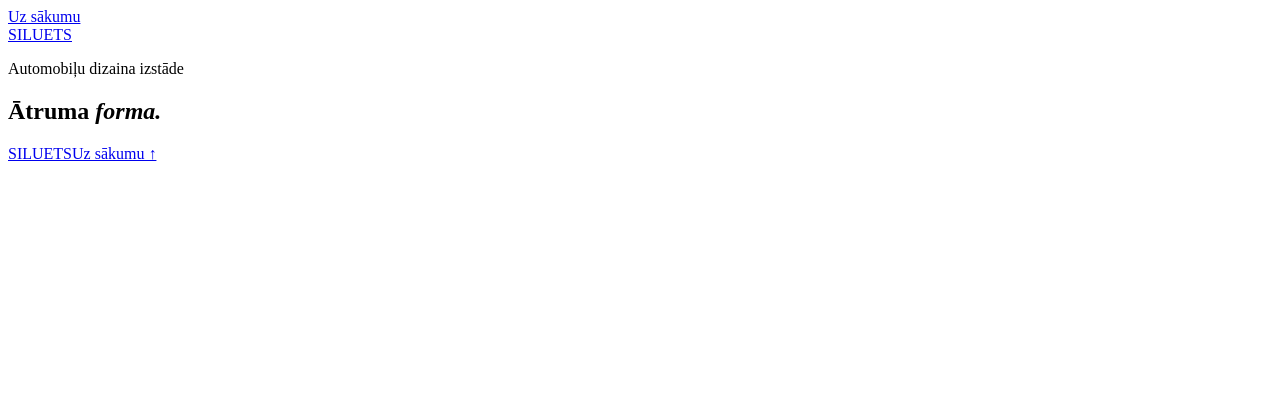
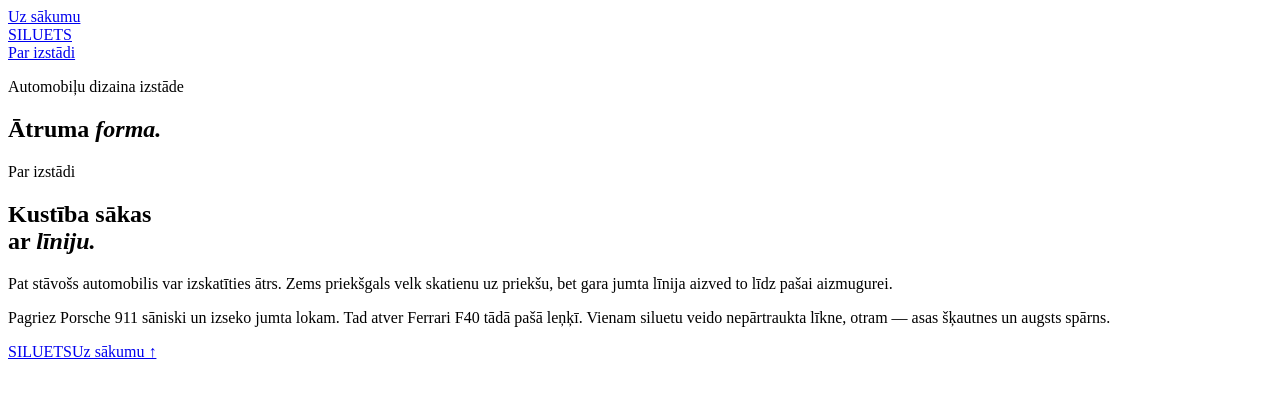
Before and after one commit to 12pro228/Matuzovs_Nazarovs_Nikitins, a plain HTML site: page index.html in a window 1280 px wide. Drawn offline with Linux system fonts and the light colour scheme.

Commit message:
Pievienoju navigāciju un sadaļu

```diff
--- a/index.html
+++ b/index.html
@@ -13,6 +13,9 @@
         <a class="brand" href="#sakums"
           ><span class="mark" aria-hidden="true"></span> SILUETS</a
         >
+        <nav aria-label="Galvenā izvēlne">
+          <a href="#stasts">Par izstādi</a>
+        </nav>
       </div>
     </header>
     <main>
@@ -24,6 +27,23 @@
           </div>
         </div>
       </section>
+
+      <section id="stasts" class="story wrap">
+        <div class="story-label reveal"><p class="eyebrow">Par izstādi</p></div>
+        <div class="story-body">
+          <h2 class="reveal">Kustība sākas<br />ar <em>līniju.</em></h2>
+          <p class="reveal">
+            Pat stāvošs automobilis var izskatīties ātrs. Zems priekšgals velk
+            skatienu uz priekšu, bet gara jumta līnija aizved to līdz pašai
+            aizmugurei.
+          </p>
+          <p class="reveal">
+            Pagriez Porsche 911 sāniski un izseko jumta lokam. Tad atver Ferrari F40
+            tādā pašā leņķī. Vienam siluetu veido nepārtraukta līkne, otram — asas
+            šķautnes un augsts spārns.
+          </p>
+        </div>
+      </section>
     </main>
     <footer class="wrap">
       <a class="brand" href="#sakums"
```
